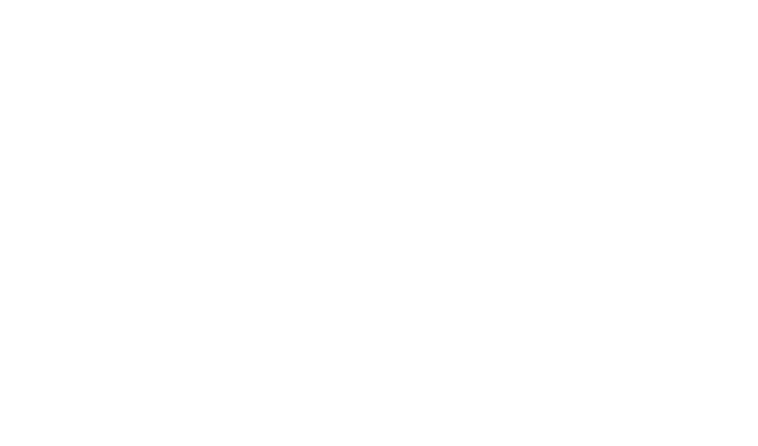
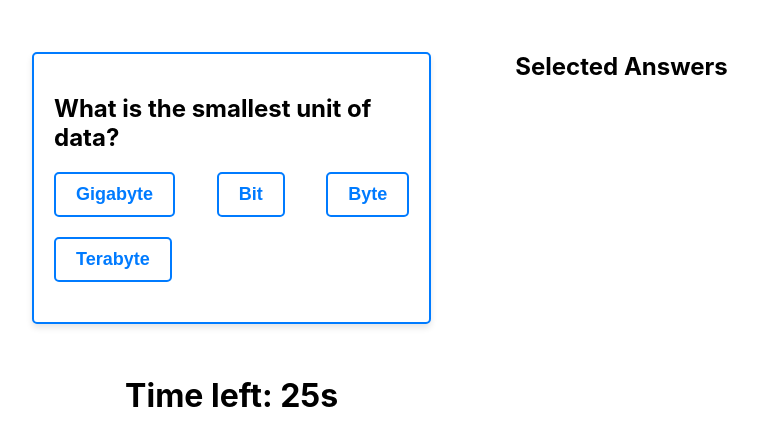
Before and after one commit to Sauravkumar776/seekhoMCQ, a React (Create React App) app: page / in a window 1280 px wide. Shown: the top 446 px of the page, without its empty margins (228-986 px from the left). Built offline with nearby package versions, Linux system fonts and the light colour scheme.

Commit message:
wrap with questionProvider.

```diff
--- a/src/App.js
+++ b/src/App.js
@@ -1,11 +1,12 @@
-
-import './App.css';
+import "./App.css";
+import AssessmentApp from "./components/assessmentPage/assessment-page.component";
+import { QuestionProvider } from "./context/QuestionContext";
 
 function App() {
   return (
-    <div className="App">
-
-    </div>
+    <QuestionProvider>
+      <AssessmentApp />
+    </QuestionProvider>
   );
 }
 
```
